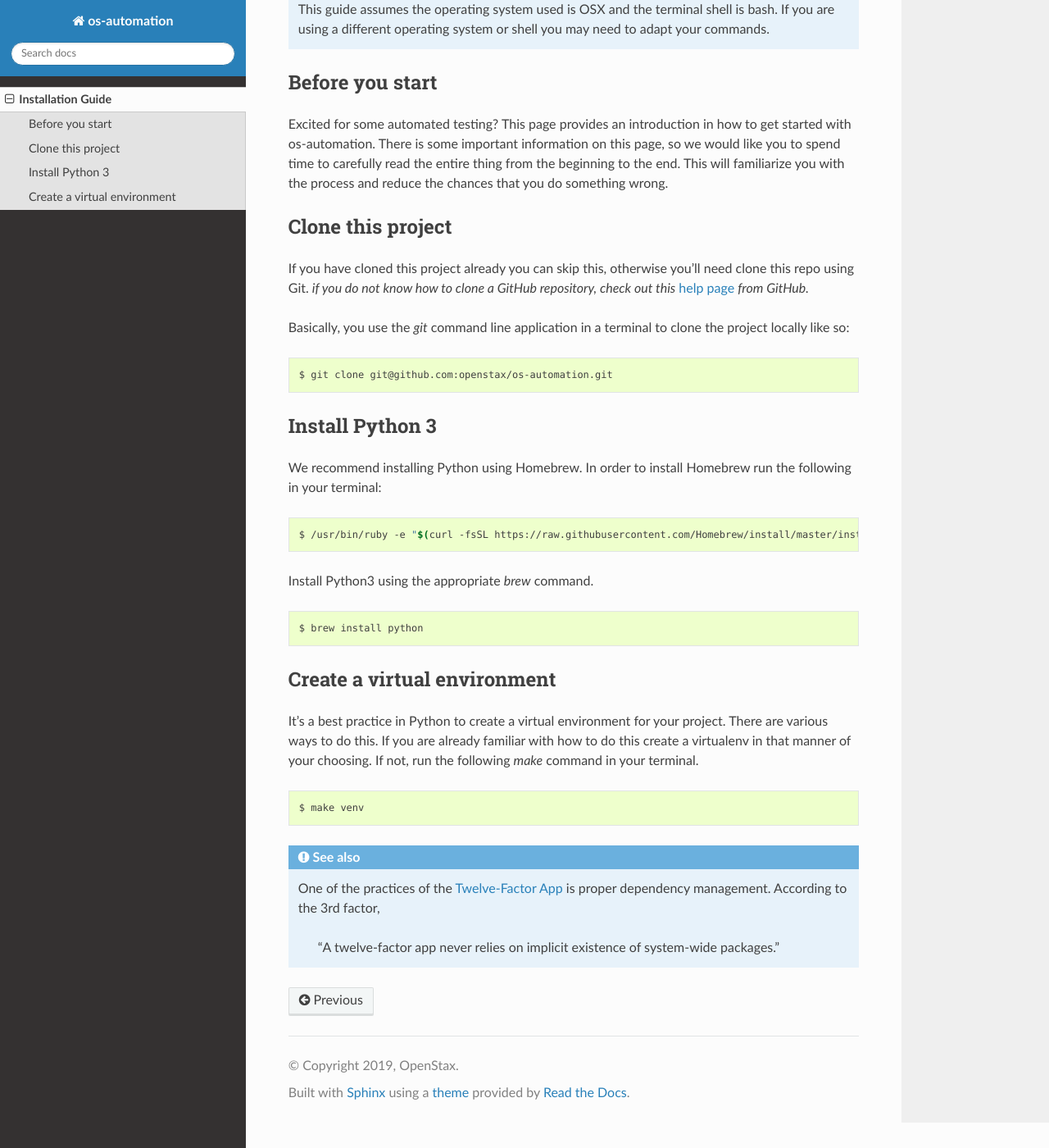
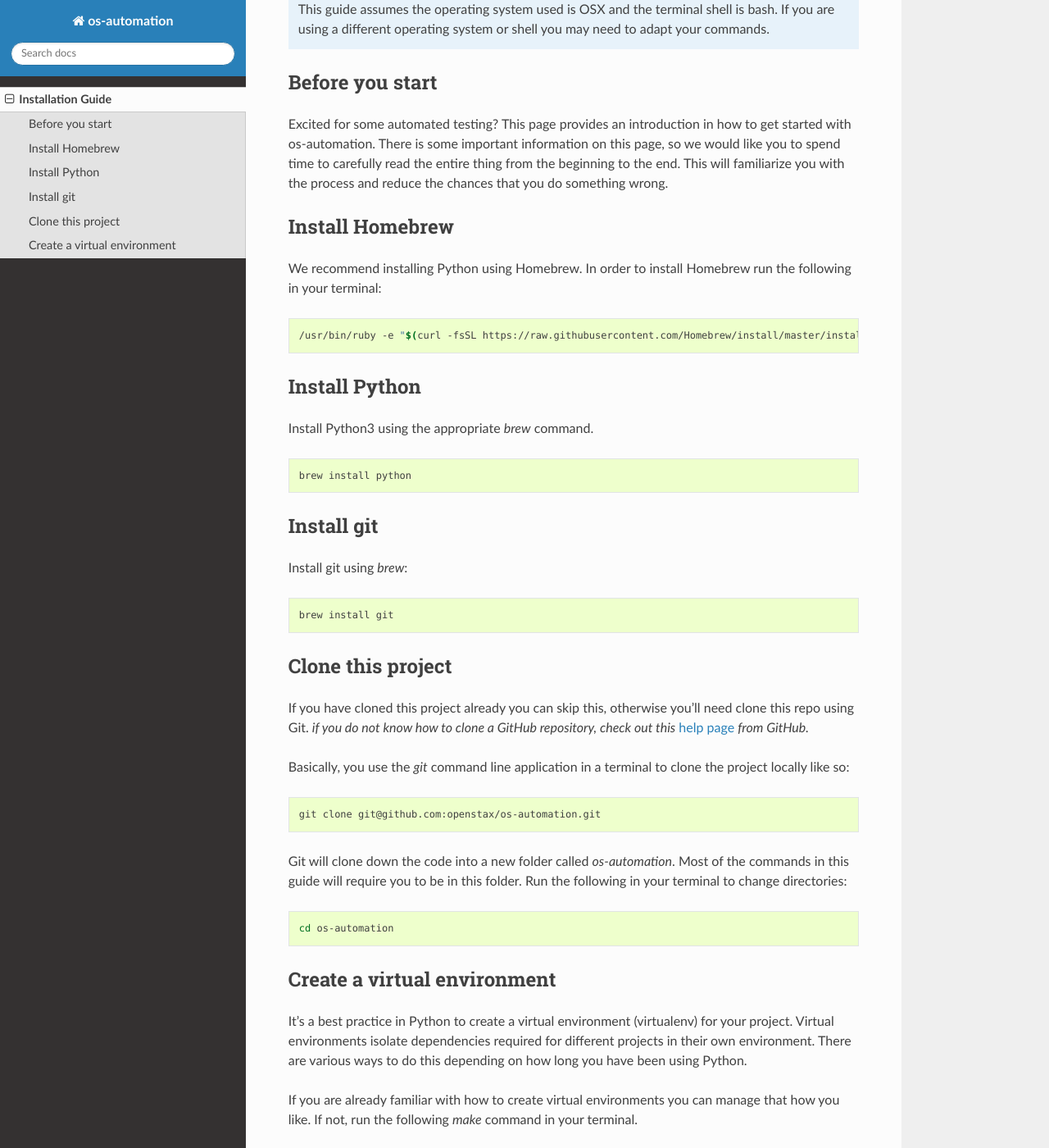
Before and after one commit to openstax/os-automation, a Sphinx documentation site: the page built from docs/installation.rst, in a window 1280 px wide and 1400 px high, scrolled down 201 px. Shown: the whole window at 82% size. Built offline with Sphinx 7.4.7 and the Read the Docs theme 2.0.0, drawn with Linux system fonts in a browser that asks for light colours; some of the changed text lies outside the part shown.

Commit message:
moved some sections around and added a separate one for homebrew.

```diff
--- a/docs/installation.rst
+++ b/docs/installation.rst
@@ -17,6 +17,34 @@ page, so we would like you to spend time to carefully read the entire thing from
 the beginning to the end. This will familiarize you with the process and reduce
 the chances that you do something wrong.
 
+Install Homebrew
+----------------
+
+We recommend installing Python using Homebrew. In order to install Homebrew run
+the following in your terminal:
+
+.. code-block:: bash
+
+    /usr/bin/ruby -e "$(curl -fsSL https://raw.githubusercontent.com/Homebrew/install/master/install)"
+
+Install Python
+----------------
+
+Install Python3 using the appropriate `brew` command.
+
+.. code-block:: bash
+
+    brew install python
+
+Install git
+----------------
+
+Install git using `brew`:
+
+.. code-block:: bash
+
+    brew install git
+
 Clone this project
 ------------------
 
@@ -30,37 +58,34 @@ project locally like so:
 
 .. code-block:: bash
 
-    $ git clone git@github.com:openstax/os-automation.git
+    git clone git@github.com:openstax/os-automation.git
 
-Install Python 3
-------------
-
-We recommend installing Python using Homebrew. In order to install Homebrew run
-the following in your terminal:
+Git will clone down the code into a new folder called `os-automation`. Most of
+the commands in this guide will require you to be in this folder. Run the
+following in your terminal to change directories:
 
 .. code-block:: bash
 
-    $ /usr/bin/ruby -e "$(curl -fsSL https://raw.githubusercontent.com/Homebrew/install/master/install)"
-
-
-
-Install Python3 using the appropriate `brew` command.
-
-.. code-block:: bash
-
-    $ brew install python
+    cd os-automation
 
 Create a virtual environment
 ----------------------------
 
-It's a best practice in Python to create a virtual environment for your project.
-There are various ways to do this. If you are already familiar with how to do
-this create a virtualenv in that manner of your choosing. If not, run the
-following `make` command in your terminal.
+It's a best practice in Python to create a virtual environment (virtualenv) for
+your project. Virtual environments isolate dependencies required for different
+projects in their own environment. There are various ways to do this depending
+on how long you have been using Python.
+
+If you are already familiar with how to create virtual environments you can
+manage that how you like. If not, run the following `make` command in your
+terminal.
 
 .. code-block:: bash
 
-    $ make venv
+    make venv
+
+This command will also install all dependencies defined in the `requirements.txt`
+file into your virtual environment.
 
 .. seealso::
    One of the practices of the `Twelve-Factor App <https://12factor.net/dependencies>`_
```
